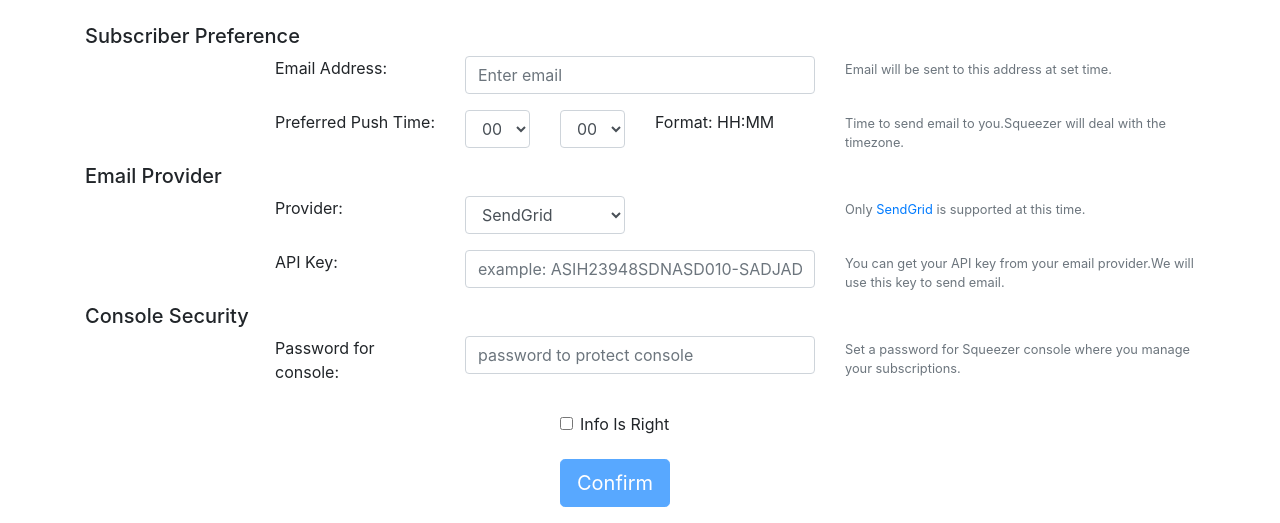
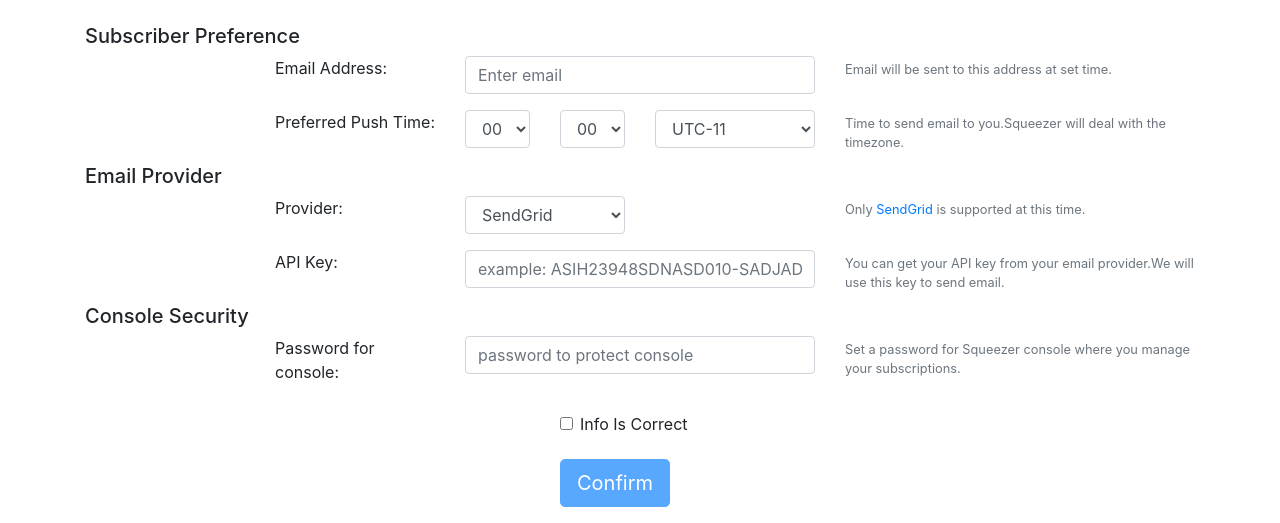
Before and after one commit to ankanch/Squeezer, a Flask app: template templates/setup.html in a window 1280 px wide. Shown: the part 162-685 px from the top of the page. Run offline with Flask 2, Linux system fonts and the light colour scheme; the template is opened without the code that fills it, so the values that code supplies are empty; some libraries are stand-ins or nearby versions.

Commit message:
time zone conversion new works fine. refine code structure. add readme

```diff
--- a/app.py
+++ b/app.py
@@ -69,6 +69,7 @@ def consolepage():
                            email=CFG.EMAIL_RECIVIER,
                            apikey=CFG.SENDGRID_MAIL_API_KEY,
                            pushtime=CFG.EMAIL_SENDING_TIME.split(":"),
+                           usertimezone=CFG.EMAIL_SENDING_TIMEZONE,
                            version=CFG.VERSION,
                            status_js=PWATCH.getServiceStatusHTML(PWATCH.SERVICE_JOB_SCHEDULER),
                            status_wi=PWATCH.getServiceStatusHTML(PWATCH.SERVICE_WEB_INTERFACE)
@@ -154,7 +155,7 @@ if __name__ == '__main__':
     #    exit()
     PWATCH.flagScriptRunning(PWATCH.SERVICE_WEB_INTERFACE)
     if CFG.DEBUG_MODE:
-        app.run(host="127.0.0.1",port=1000,debug=True)
+        app.run(host="127.0.0.1",port=1030,debug=True)
     else:
         app.run(host="0.0.0.0", port=1030)
     PWATCH.removeFlag(PWATCH.SERVICE_WEB_INTERFACE)
--- a/config.ini
+++ b/config.ini
@@ -1,8 +1,9 @@
 [Squeezer]
-email_sending_time = 16:47
-email_recivier = 1075900121@qq.com
+email_sending_time = 12:00
+email_sending_timezone = UTC+8
+email_recivier = your_email_address_to_receive_new_push
 first_setup = True
 max_cached_news = 1000
-console_password = 123456
-sendgrid_mail_api_key = 55555544444444444
-DEBUG_MODE = True
+console_password = console_password
+sendgrid_mail_api_key = your_sendgrid_apikey_do_not_sahre
+debug_mode = False
--- a/config.py
+++ b/config.py
@@ -18,7 +18,8 @@ else:
     SENDGRID_MAIL_API_KEY = loadKey("sendgrid_mail_api_key")
 
 # email preference
-EMAIL_SENDING_TIME = loadKey("EMAIL_SENDING_TIME")     # in UTC+0
+EMAIL_SENDING_TIME = loadKey("EMAIL_SENDING_TIME")     # in local machine time
+EMAIL_SENDING_TIMEZONE = loadKey("EMAIL_SENDING_TIMEZONE")
 EMAIL_RECIVIER = loadKey("EMAIL_RECIVIER")
 
 # news cache
--- a/pwatch.py
+++ /dev/null
@@ -1,4 +0,0 @@
-from np_tools import processwatch as PWATCH
-
-print("TEST>>>Web Interface Status:",PWATCH.checkService(PWATCH.SERVICE_WEB_INTERFACE))
-print("TEST>>>Job Scheduler Status:",PWATCH.checkService(PWATCH.SERVICE_JOB_SCHEDULER))
--- a/templates/console.html
+++ b/templates/console.html
@@ -208,6 +208,7 @@
         $(document).ready(function () {
             $("#time_hour").val("{{ pushtime[0] }}").change();
             $("#time_minute").val("{{ pushtime[1] }}").change();
+            $("#time_timezone").val("{{ usertimezone }}").change();
         });
 
     </script>
--- a/templates/setup.html
+++ b/templates/setup.html
@@ -131,8 +131,33 @@
                 <option>59</option>
             </select>
         </div>
-        <div class="col-md-2">
-            Format: HH:MM
+        <div class="col-md-2 form-group">
+            <select class="form-control" id="time_timezone">
+                <option>UTC-11</option>
+                <option>UTC-10</option>
+                <option>UTC-9</option>
+                <option>UTC-8</option>
+                <option>UTC-7</option>
+                <option>UTC-6</option>
+                <option>UTC-5</option>
+                <option>UTC-4</option>
+                <option>UTC-3</option>
+                <option>UTC-2</option>
+                <option>UTC-1</option>
+                <option>UTC+0</option>
+                <option>UTC+1</option>
+                <option>UTC+2</option>
+                <option>UTC+3</option>
+                <option>UTC+4</option>
+                <option>UTC+5</option>
+                <option>UTC+6</option>
+                <option>UTC+7</option>
+                <option>UTC+8</option>
+                <option>UTC+9</option>
+                <option>UTC+10</option>
+                <option>UTC+11</option>
+                <option>UTC+12</option>
+            </select>
         </div>
         <div class="col-md-4">
             <small id="emailHelp" class="form-text text-muted">Time to send email to you.Squeezer will deal with the
@@ -194,7 +219,7 @@
             <div class="form-check">
                 <input class="form-check-input" type="checkbox" onchange="comfirmInfo()" id="confirminfo">
                 <label class="form-check-label" for="confirminfo">
-                    Info Is Right
+                    Info Is Correct
                 </label>
             </div>
         </div>
@@ -233,7 +258,8 @@
         var email = $("#email").val();
         var hh = $('#time_hour').find(":selected").text();
         var mm = $('#time_minute').find(":selected").text();
-        var time = hh + ":" + mm;
+        var timezone = $('#time_timezone').find(":selected").text();
+        var time = hh + ":" + mm +"@" + timezone;
         var apikey = $("#apikey").val();
         var password = $("#password").val();
         if (email.length < 0 || time.length < 2 || apikey.length < 10 || password.length < 6) {
```
Also changed, not shown: np_tools/configmanager.py (+32 -0 lines), np_tools/timeconversion.py (deleted, +0 -33 lines), templates/parts_console/emailpreference.html (+30 -2 lines), README.MD (added), 5 other files.
